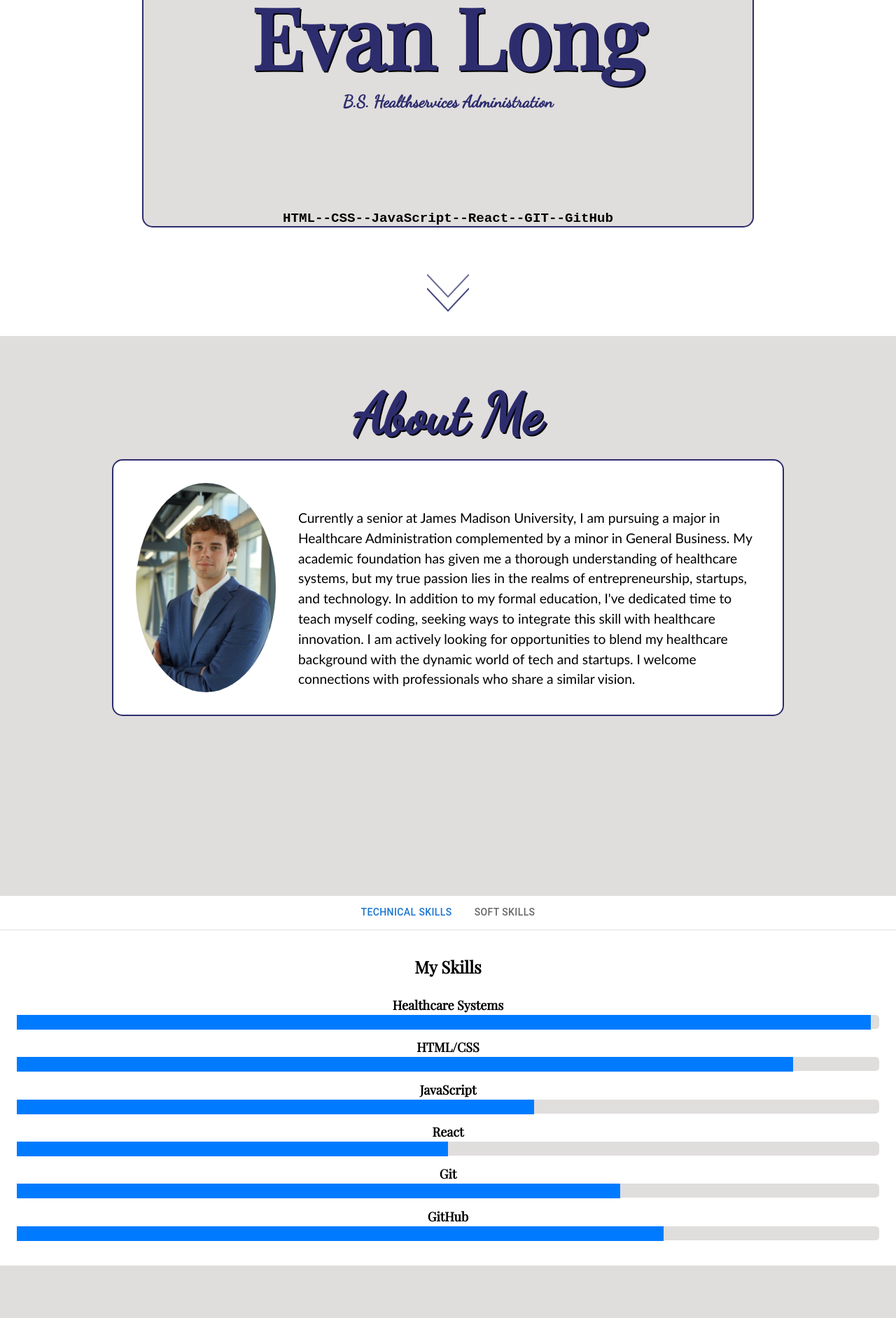
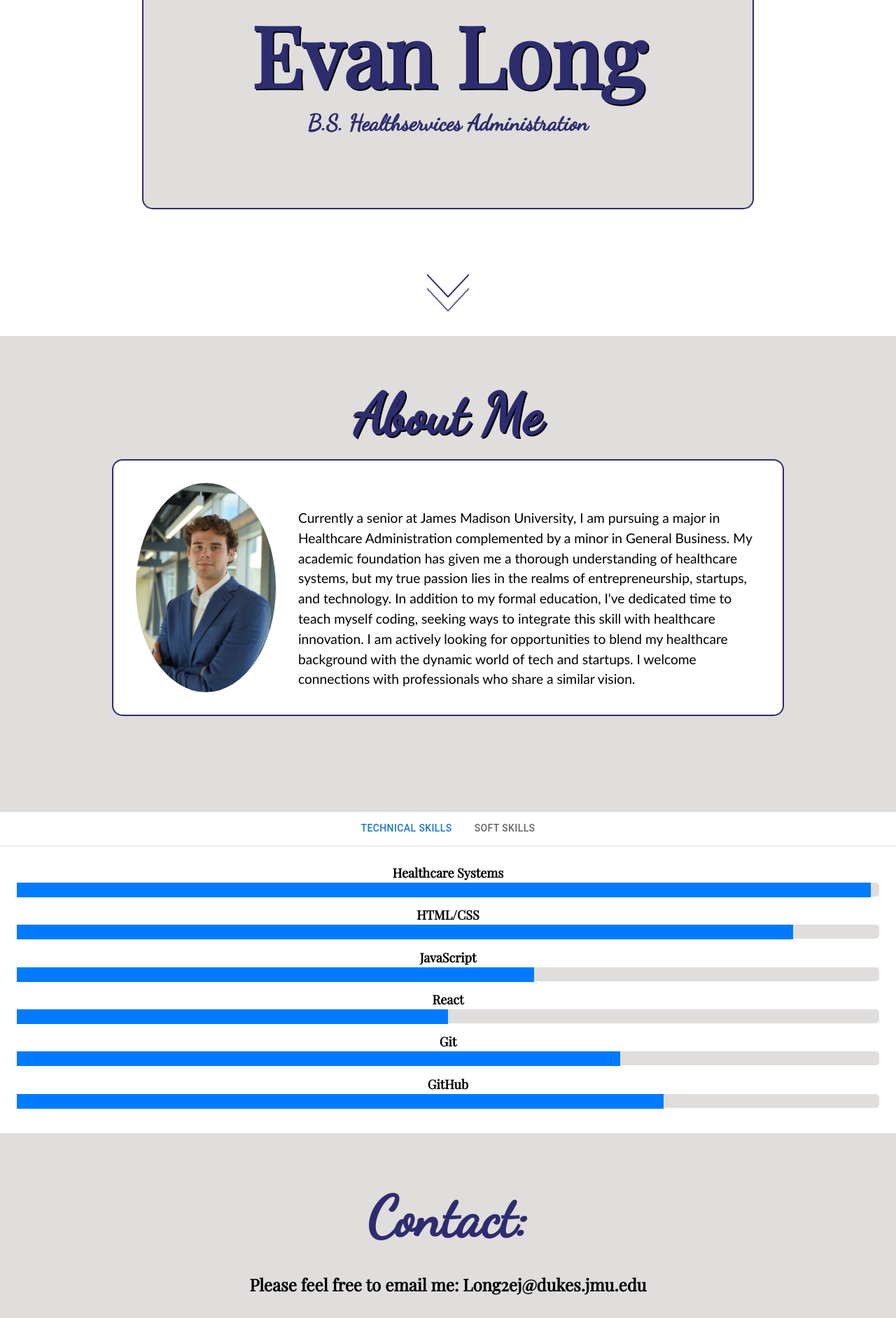
Before and after one commit to Long2ej/myPortfolio, a React (Create React App) app in the folder myportfolio/: page /home in a window 1280 px wide. Shown: the part 320-2203 px from the top of the page at 70% size. Built offline with nearby package versions, Linux system fonts and the light colour scheme.

Commit message:
Ready to deploy- missing favicon

```diff
--- a/myportfolio/public/index.html
+++ b/myportfolio/public/index.html
@@ -3,7 +3,7 @@
 
 <head>
   <meta charset="utf-8" />
-  <link rel="icon" href="#" />
+  <link rel="icon" href="../src/pages/Images/Profilepic.jpg" />
   <meta name="viewport" content="width=device-width, initial-scale=1" />
   <meta name="theme-color" content="#000000" />
   <meta name="description" content="Web site created using create-react-app" />
--- a/myportfolio/src/App.css
+++ b/myportfolio/src/App.css
@@ -143,7 +143,7 @@
   border: 2px solid var(--alt-color);
   background-color: var(--alt2-color);
   border-radius: 15px;
-  padding: 8% 12% 0% 12%;
+  padding: 8% 12% 8% 12%;
   margin: 0 2% 0 2%;
   max-height: 75vh;
   margin-top: -5%;
@@ -177,7 +177,7 @@ span {
 
 .hsatxt {
   text-align: center;
-  font-size: 1.5rem;
+  font-size: 2rem;
   font-weight: bolder;
   font-family: 'Courgette', cursive;
   font-family: 'Dancing Script', cursive;
@@ -186,7 +186,6 @@ span {
 
 .HSAbox {
   text-align: center;
-  font-size: 1rem;
 
 }
 
@@ -320,8 +319,8 @@ span {
 .about-section-parent {
   width: 100%;
   padding: 2rem 0;
-  height: 100vh;
   background-color: var(--alt2-color);
+  min-height: 85vh;
 }
 
 .about-section {
@@ -499,87 +498,6 @@ span {
 }
 
 
-
-
-
-
-
-
-
-
-
-
-
-
-
-
-
-.skills-section {
-  min-height: 50vh;
-  width: 100%;
-  background-color: var(--sec-color);
-}
-
-
-
-
-.skills-container {
-  display: flex;
-  flex-wrap: nowrap;
-  justify-content: space-evenly;
-  align-items: center;
-  overflow-x: scroll;
-  height: 40vh;
-}
-
-
-
-.skills-box {
-  height: 200px;
-  min-width: 200px;
-  max-width: 201px;
-  border-radius: 15px;
-  padding: 1rem;
-  background-color: var(--alt-color);
-}
-
-.skills-box h1 {
-  color: var(--sec-color);
-}
-
-@media only screen and (min-width: 1300px) {
-  .skills-container {
-    overflow-x: hidden;
-
-  }
-}
-
-@media only screen and (max-width: 1300px) {
-  .skills-box {
-    margin: 0 1% 0 1%;
-  }
-
-  .skills-container {
-
-    justify-content: start;
-
-  }
-
-}
-
-.txt {
-  padding: 2rem;
-  font-weight: bolder;
-  text-shadow: 1.5px 1.5px var(--pri-color);
-  text-align: center;
-  font-size: 1.5rem;
-}
-
-
-
-
-
-
 .contacth1 {
   font-size: 5rem;
   color: var(--alt-color);
@@ -593,11 +511,10 @@ span {
 
 
 .contact-section-parent {
-  height: 50vh;
   background-color: var(--alt2-color);
   text-align: center;
   display: flex;
   flex-direction: column;
   align-items: center;
-  padding: 2rem;
+  padding: 2.5rem;
 }
--- a/myportfolio/src/pages/Home.js
+++ b/myportfolio/src/pages/Home.js
@@ -42,7 +42,7 @@ export default function Home() {
             scrolledOnce = true;
             stickyScroll = true;
 
-            let scrollToPosition = window.innerHeight * 1.00 + window.scrollY;
+            let scrollToPosition = window.innerHeight * .925 + window.scrollY;
             window.scrollTo({
                 top: scrollToPosition,
                 behavior: 'smooth'
@@ -130,9 +130,7 @@ export default function Home() {
                     <div className='HSAbox hidden'>
                         <p className='hsatxt'>B.S. Healthservices Administration</p>
                     </div>
-                    <div className='skillsbox'>
-                        <p className='skillstxt'>HTML--CSS--JavaScript--React--GIT--GitHub</p>
-                    </div>
+
 
                 </div>
 
@@ -146,8 +144,8 @@ export default function Home() {
 
             <section className="about-section-parent">
                 <div className="about-section">
-                    <h1 className="about-me-title hidden">About Me</h1>
-                    <div className="about-box hidden1">
+                    <h1 className="about-me-title hidden1">About Me</h1>
+                    <div className="about-box hidden">
                         <img className="profile-pic" src={Profilepic} alt="Profile" />
                         <p>
                             Currently a senior at James Madison University, I am pursuing a major in Healthcare Administration complemented by a minor in General Business.
--- a/myportfolio/src/pages/SoftSkills.js
+++ b/myportfolio/src/pages/SoftSkills.js
@@ -33,7 +33,6 @@ function Softskills() {
 
     return (
         <Container ref={skillsRef}>
-            <h2>My Skills</h2>
             {skills.map((skill, index) => (
                 <Row key={index} className="mb-3">
                     <Col md={2}>
--- a/myportfolio/src/pages/Technicalskills.js
+++ b/myportfolio/src/pages/Technicalskills.js
@@ -34,7 +34,6 @@ function SkillsSection() {
 
     return (
         <Container ref={skillsRef}>
-            <h2>My Skills</h2>
             {skills.map((skill, index) => (
                 <Row key={index} className="mb-3">
                     <Col md={2}>
```
